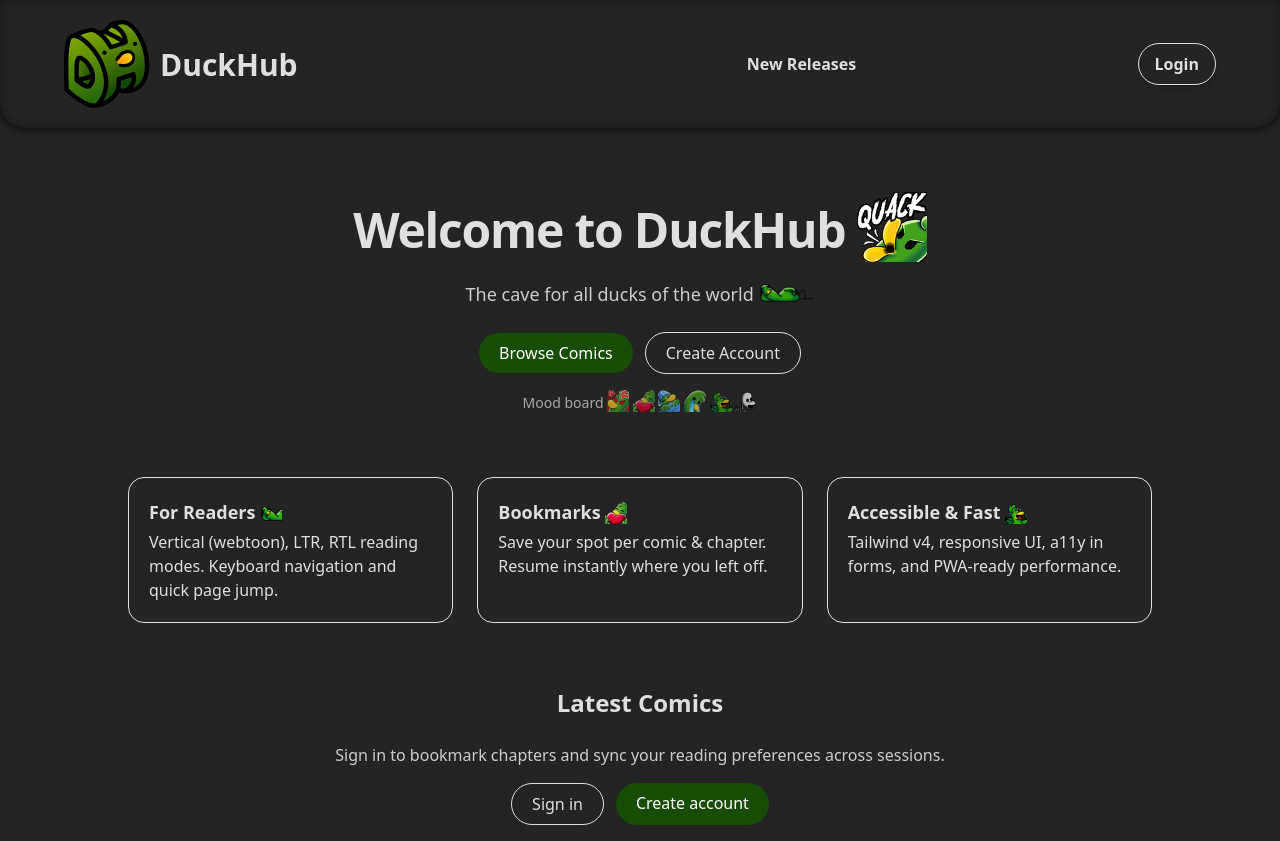
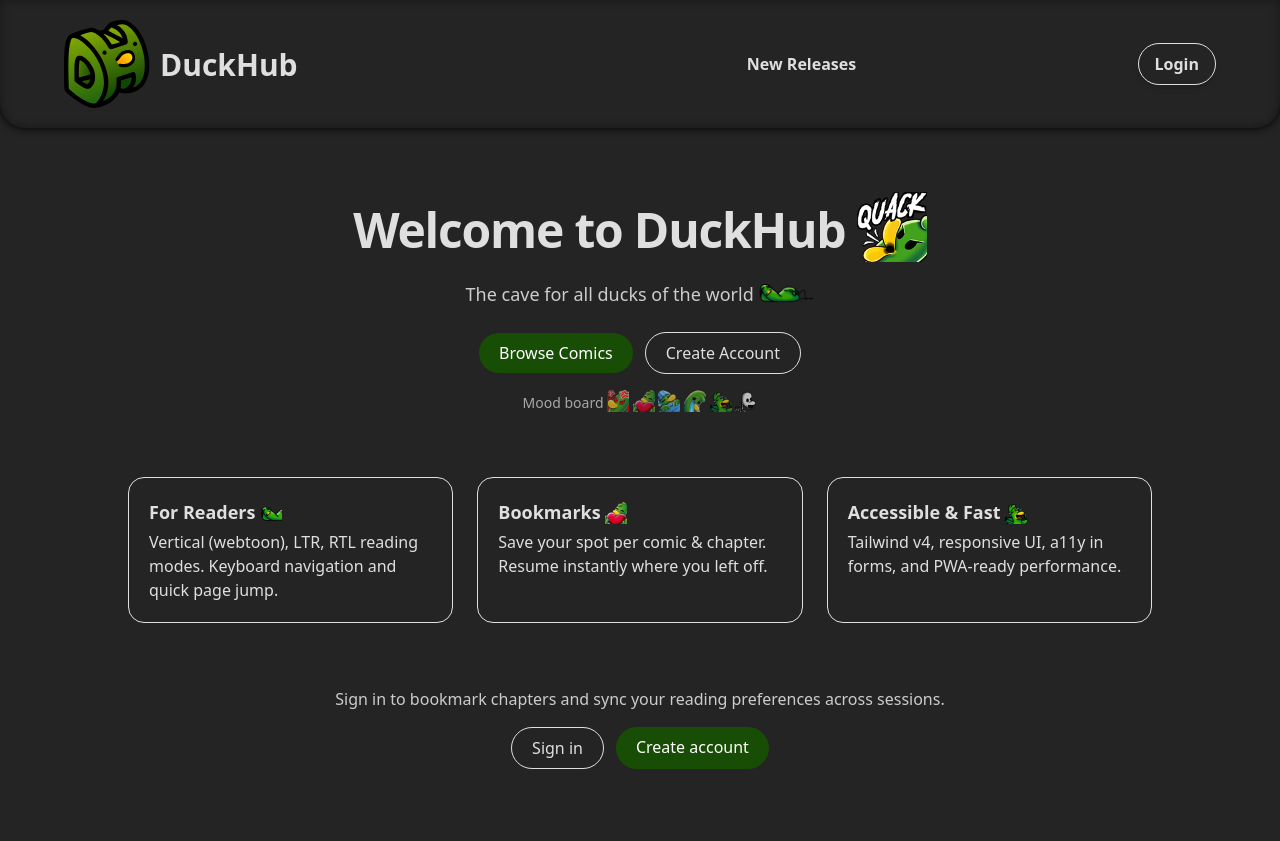
Before and after one commit to Darukity/duckhub-efrei, an Angular app: page / in a window 1280 px wide. After the commit the page ends 800 px from the top, so only its background shows below. Built offline with nearby package versions, Linux system fonts and the light colour scheme.

Commit message:
style(home): removed Highlights as authentificated users

```diff
--- a/src/app/features/home/home.component.ts
+++ b/src/app/features/home/home.component.ts
@@ -44,7 +44,7 @@ import { EmotePipe } from '../../shared/pipes/emote.pipe';
         </p>
       </div>
     </section>
-
+    @if (!auth.isAuthenticated()) {
       <!-- Highlights / Features -->
       <section class="mt-12 md:mt-16">
         <div class="max-w-6xl mx-auto grid md:grid-cols-3 gap-6 px-4">
@@ -65,11 +65,9 @@ import { EmotePipe } from '../../shared/pipes/emote.pipe';
           </div>
         </div>
       </section>
-
+    }
     <!-- Content -->
     <section class="mt-12 md:mt-16 space-y-6 px-4">
-      <h2 class="text-2xl font-bold text-center">Latest Comics</h2>
-
       @if (auth.isAuthenticated()) {
         <app-comic-list></app-comic-list>
       } @else {
```
Lines whose indentation alone changed are shown as unchanged.
